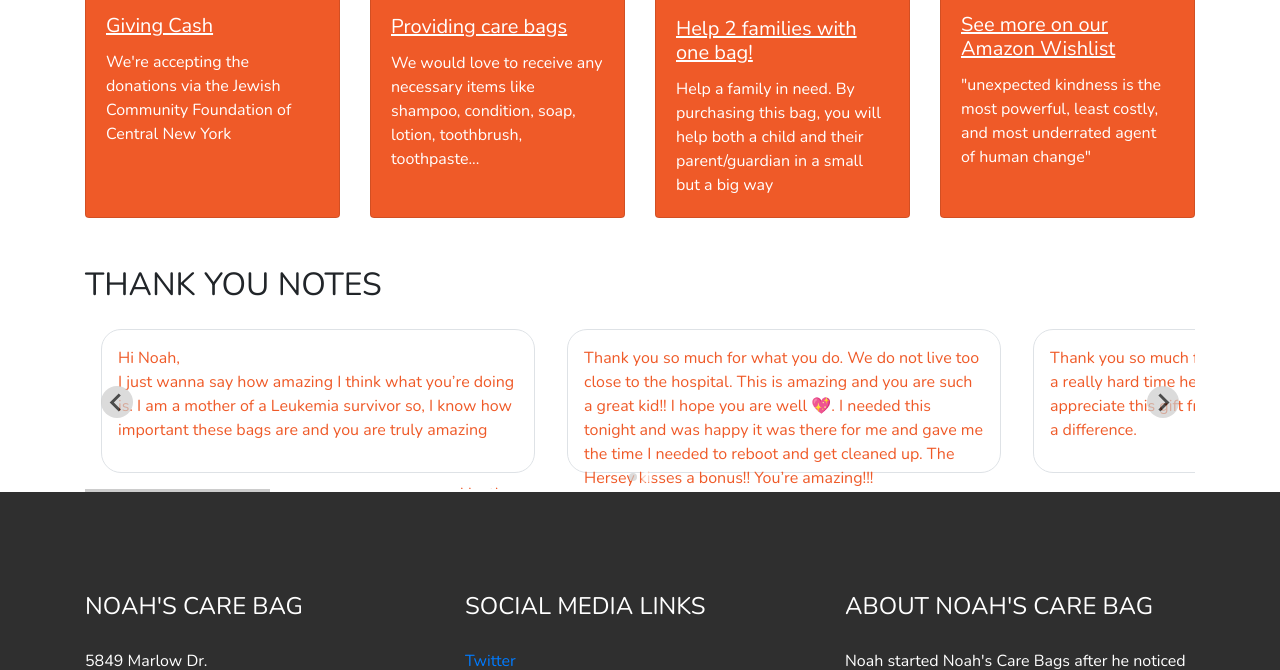
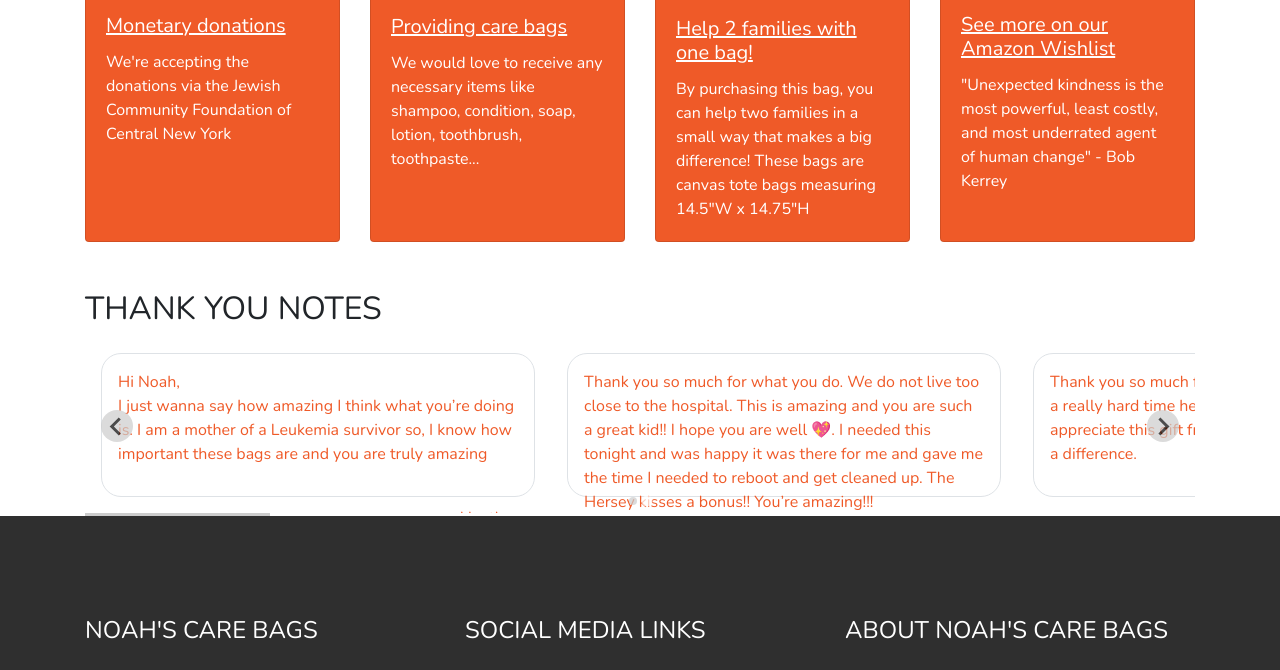
Before and after one commit to aagraw05/Noahs-Care-Bag, a plain HTML site: page cooperates.html in a window 1280 px wide. Shown: the part 1308-1978 px from the top of the page. Drawn offline with nearby package versions, Linux system fonts and the light colour scheme; some packages are replaced by stand-ins of ours.

Commit message:
Update cooperates.html
Minor text changes: aagraw05-patch-2

```diff
--- a/cooperates.html
+++ b/cooperates.html
@@ -77,8 +77,7 @@
     </nav>
     <!--header-->
     <div class="container my-5 p-3">
-        <h3>Until now we have donated 1200 care bags to various families. Check out the map below to see where all we
-            have donated</h3>
+        <h3>We have donated over 1000 Care Bags to multiple Children's Hospitals! Check out our map to see where the Care Bags have gone!</h3>
     </div>
 
     <!--maps for hospitals-->
@@ -95,7 +94,7 @@
     </class>
     <!--header-->
     <div class="container my-5 p-3">
-        <h3>Do you also want to be a part of this whole initiative? Be a part of this by donating to us in these ways:
+        <h3>Do you want to join us in supporting families during a tough time? See below for how you can help!
         </h3>
     </div>
     <!--donate ways-->
@@ -111,7 +110,7 @@
                 </div>
 
                 <div class="card-body">
-                    <h5 class="card-title">Giving Cash</h5>
+                    <h5 class="card-title">Monetary donations</h5>
                     <p class="card-text">We're accepting the donations via the Jewish Community Foundation of
                         Central New York</p>
                 </div>
@@ -142,8 +141,8 @@
                 </div>
                 <div class="card-body">
                     <h5 class="card-title">Help 2 families with one bag!</h5>
-                    <p class="card-text">Help a family in need. By purchasing this bag, you will help both a child
-                        and their parent/guardian in a small but a big way</p>
+                    <p class="card-text">By purchasing this bag, you can help two families in a small way that makes a big difference!
+                        These bags are canvas tote bags measuring 14.5"W x 14.75"H </p>
 
                 </div>
 
@@ -205,8 +204,8 @@
                 </div>
                 <div class="card-body">
                     <h5 class="card-title">See more on our Amazon Wishlist</h5>
-                    <p class="card-text">"unexpected kindness is the most powerful, least costly, and most underrated
-                        agent of human change"</p>
+                    <p class="card-text">"Unexpected kindness is the most powerful, least costly, and most underrated
+                        agent of human change" - Bob Kerrey</p>
                 </div>
             </div>
         </div>
@@ -281,7 +280,7 @@
         <div class="container">
             <div class="row">
                 <div class="col-lg-4">
-                    <h4>Noah's Care Bag</h4>
+                    <h4>Noah's Care Bags</h4>
                     <p>
                         5849 Marlow Dr.<br>
                         East Syracuse, <br>
@@ -306,7 +305,7 @@
                 <!-- /col-lg-4 -->
 
                 <div class="col-lg-4">
-                    <h4>About Noah's Care Bag</h4>
+                    <h4>About Noah's Care Bags</h4>
                     <p>Noah started Noah's Care Bags after he noticed the need for personal care items
                         for parents with kids
                         in the hospital battling serious illnesses.<br>
@@ -320,7 +319,7 @@
 
     <div class="container-fluid" id="copyrights">
         <p>
-            &copy; Copyrights <strong>Noah's care bag</strong>. All Rights Reserved
+            &copy; Copyrights <strong>Noah's care bags</strong>. All Rights Reserved
         </p>
     </div>
     <script type="text/javascript" src="script.js"></script>
```
